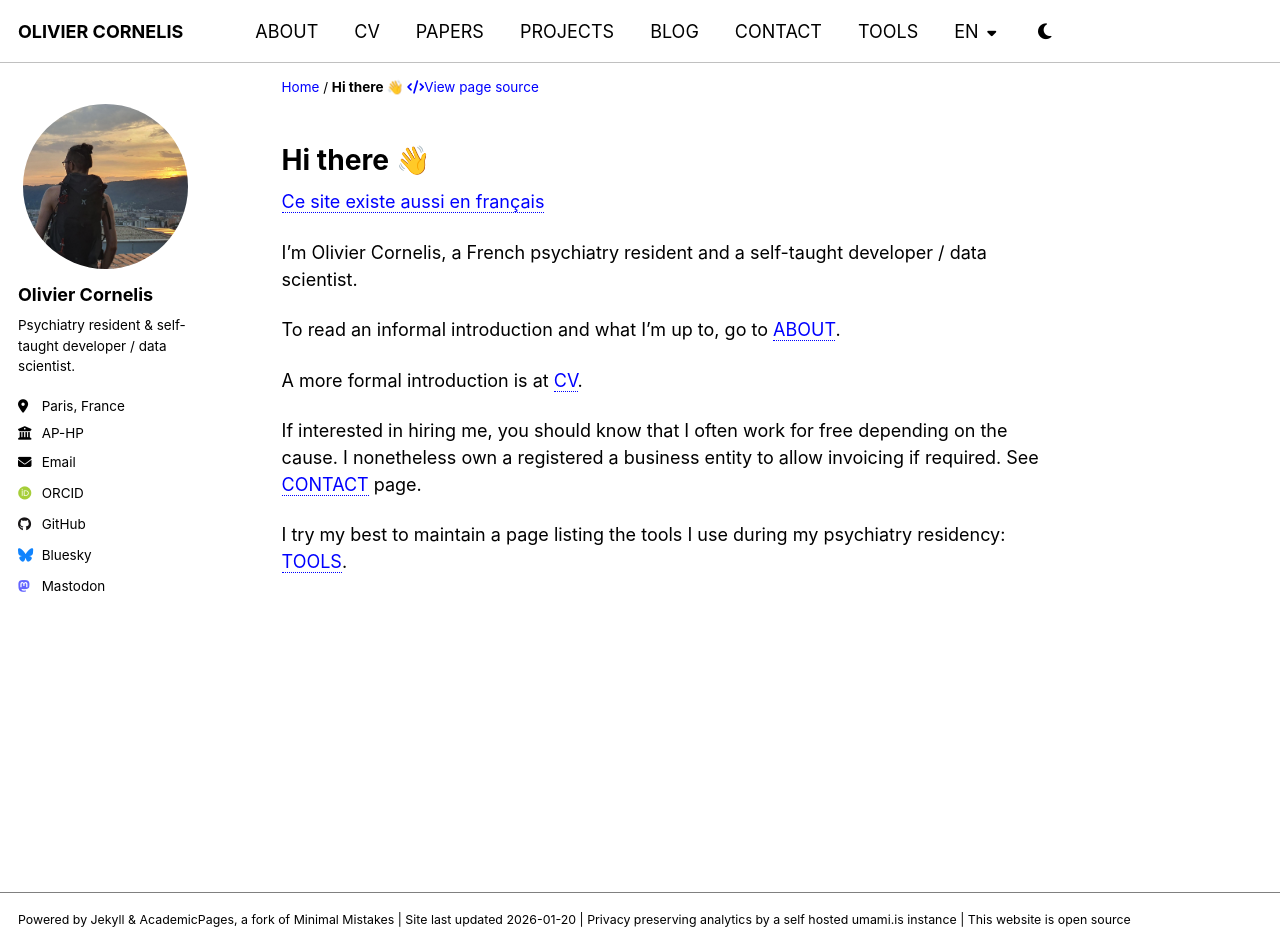
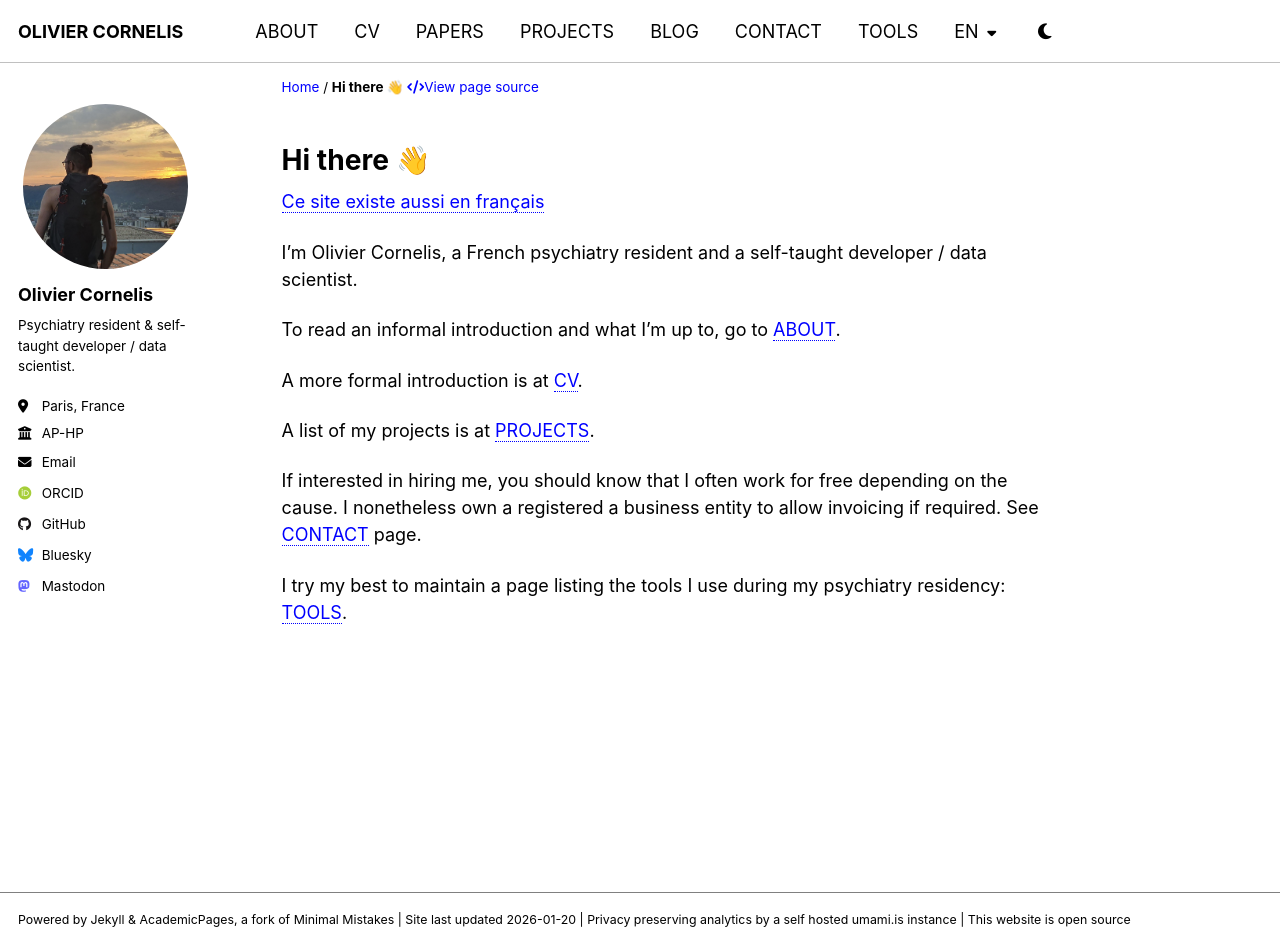
Before and after one commit to thiswillbeyourgithub/website, a Jekyll site: the page built from _pages/en/start.md, in a window 1280 px wide and 948 px high. Built offline with Jekyll 4.4.1, drawn with Linux system fonts in a browser that asks for light colours; some web fonts are replaced.

Commit message:
mention my projects at the start page
Signed-off-by: thiswillbeyourgithub <26625900+thiswillbeyourgithub@users.noreply.github.com>

```diff
--- a/_pages/en/start.md
+++ b/_pages/en/start.md
@@ -18,6 +18,8 @@ To read an informal introduction and what I'm up to, go to [ABOUT](./about).
 
 A more formal introduction is at [CV](./cv).
 
+A list of my projects is at [PROJECTS](./projects).
+
 If interested in hiring me, you should know that I often work for free depending on the cause. I nonetheless own a registered a business entity to allow invoicing if required. See [CONTACT](./contact) page.
 
 I try my best to maintain a page listing the tools I use during my psychiatry residency: [TOOLS](./tools).
```
Also changed, not shown: _pages/fr/start.md (+2 -0 lines).
